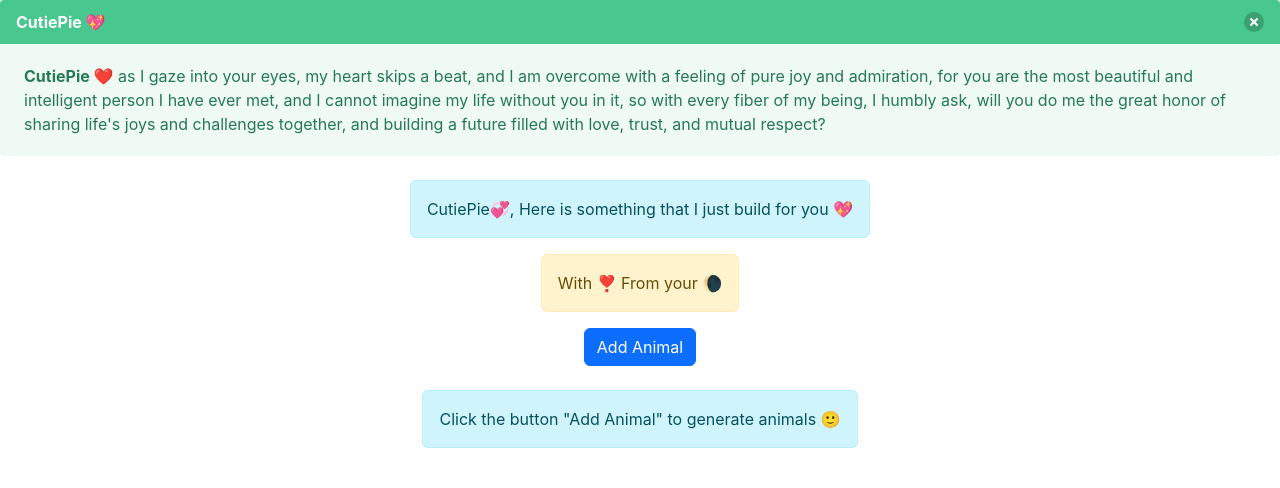
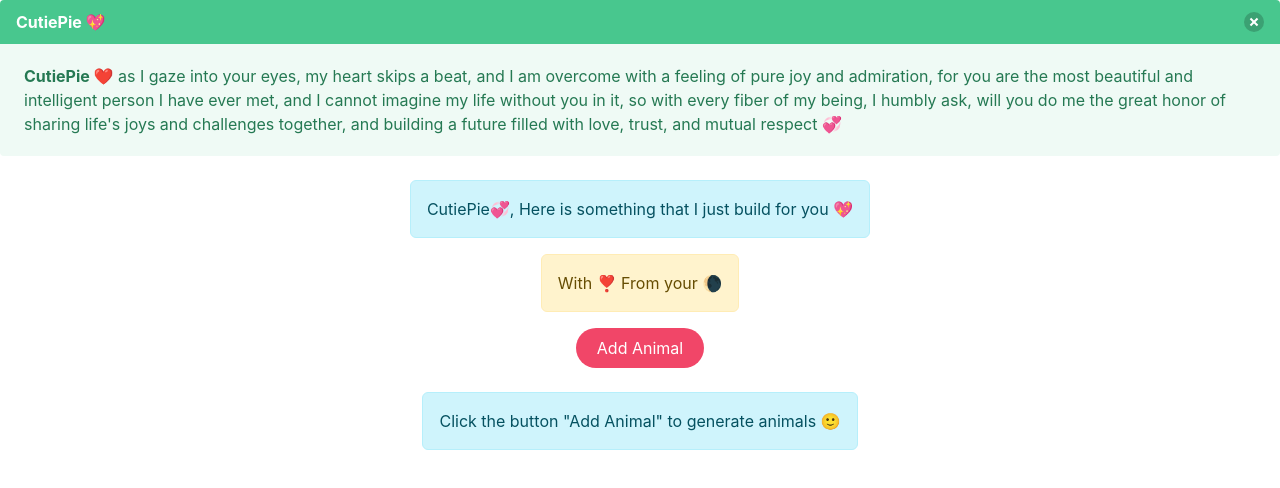
Before and after one commit to csk111165/ReactFunApp, a React (Create React App) app: page / in a window 1280 px wide. Shown: the top 488 px of the page. Built offline with nearby package versions, Linux system fonts and the light colour scheme.

Commit message:
Changed the button

```diff
--- a/src/App.js
+++ b/src/App.js
@@ -1,6 +1,6 @@
 import { useState } from "react";
 import AnimalShow from "./AnimalShow";
-import { Button } from 'react-bootstrap';
+//import { Button } from 'react-bootstrap';
 import Alert from 'react-bootstrap/Alert';
 import './App.css'
 
@@ -38,7 +38,7 @@ function App(){
         <Alert key="info" variant="warning">
             With ❣️ From your 🌘
         </Alert>
-            <Button variant="primary" onClick={handleClick}>Add Animal</Button>
+            <button class="button is-danger is-rounded" onClick={handleClick}>Add Animal</button>
             <br/>
             <Alert key="info" variant="info">
             Click the button "Add Animal" to generate animals 🙂
--- a/src/index.js
+++ b/src/index.js
@@ -15,7 +15,7 @@ root.render(
     <button class="delete" aria-label="delete"></button>
   </div>
   <div class="message-body">
-     <strong>CutiePie ❤️</strong> as I gaze into your eyes, my heart skips a beat, and I am overcome with a feeling of pure joy and admiration, for you are the most beautiful and intelligent person I have ever met, and I cannot imagine my life without you in it, so with every fiber of my being, I humbly ask, will you do me the great honor of sharing life's joys and challenges together, and building a future filled with love, trust, and mutual respect?
+     <strong>CutiePie ❤️</strong> as I gaze into your eyes, my heart skips a beat, and I am overcome with a feeling of pure joy and admiration, for you are the most beautiful and intelligent person I have ever met, and I cannot imagine my life without you in it, so with every fiber of my being, I humbly ask, will you do me the great honor of sharing life's joys and challenges together, and building a future filled with love, trust, and mutual respect 💞
 
   </div>
 </article>
```
